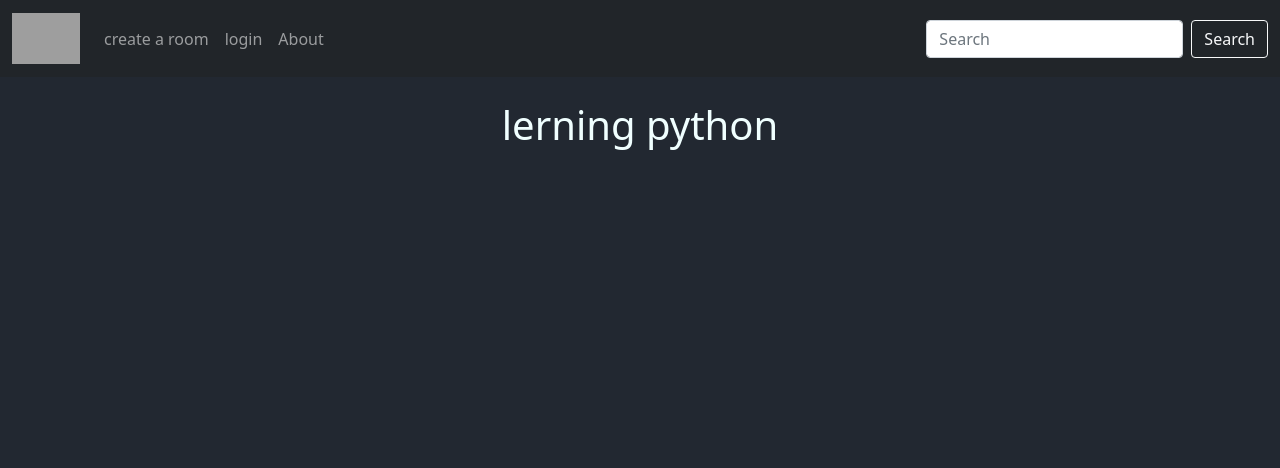
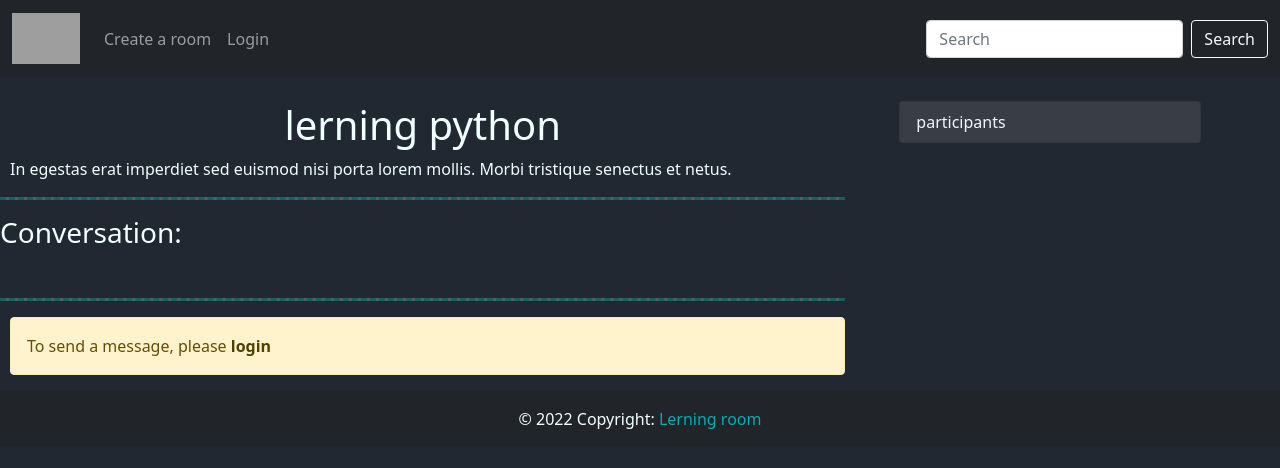
Before and after one commit to houshmand-2005/django4, a Django app: page /room/2/ in a window 1280 px wide. Shown: the top 468 px of the page. Run offline with Django 4.2, Linux system fonts and the light colour scheme; data comes from the database, SQL or seed files in the repository; some libraries are stand-ins or nearby versions; grey boxes are pictures that could not be loaded.

Commit message:
add some changes to mssage and room and style and add activiy

```diff
--- a/houshmand/base/templates/base/room.html
+++ b/houshmand/base/templates/base/room.html
@@ -1,5 +1,75 @@
 {% extends 'main.html' %}
 {% block content%}
-<div style="color:azure">
-<center><h1>{{room.name}}</h1></center></div>
+<head>
+<style>
+    hr{
+        border: none;
+        border-top-color: #00fff5;
+        border-top-style: dashed;
+        border-top-width: 3px;
+        }
+    .shads:hover{
+        box-shadow: 2.6px 5.1px 5.1px #555d66;
+    }
+</style>
+</head>
+<div class="row">
+    <div class="col-8">
+        <div style="color:azure">
+        <center><h1>{{room.name}}</h1></center>
+        <div style="margin-left:10px"><p>{{room.deprecation}}</p></div>
+        <hr>
+        <h3>Conversation:</h3>
+        <div class="container">
+
+            <div>
+                {% for message in room_messages %}
+                <div class="shads">
+                    <div class="alert alert-info" role="alert" style="background-color: #00ADB5">
+                        <p class="mb-0" ><b style="font-size:12px"><span>@{{message.user}} {{message.created|timesince}} ago </span></b>
+                            {% if request.user == message.user %}
+                            <b><a  style="color: #393E46;font-size:12px;" href="{% url 'delete-message' message.id %}"> | Delete</a></b>{% endif %}
+                        </p>
+                        <h4 class="alert-heading" ><p style="color: #222831">{{message.body}}</p>
+
+                      </div>
+
+
+
+                </div>
+                {% endfor %}
+            </div>
+
+    </div>
+    <br>
+        {% if request.user.is_authenticated %}
+        <form method="POST">
+            {% csrf_token %}
+            <hr>
+            <div class="input-group mb-3" style='margin-left: 20px;margin-right: 25px;background-color: rgb(51, 49, 49);'>
+            <input type="text" class="form-control"  name="body" placeholder="Write a message..." aria-label="Write a message..."  aria-describedby="button-addon2">
+            <button class="btn btn-outline-secondary" type="submit" id="button-addon2">Button</button>
+          </div>
+        </form>
+        <br>
+        {% else %}
+        <hr>
+        <div class="alert alert-warning" role="alert" style='margin-left: 10px;'>
+            To send a message, please <a href="{% url 'login' %}" class="alert-link">login</a>
+          </div>
+        {% endif %}
+        </div></div>
+
+        <div class="col-3" style="margin-left:30px">
+            <div class="list-group" >
+                <button type="button" class="list-group-item list-group-item-action " style="background-color:#393E46;color:aliceblue" aria-current="true">
+                  participants
+                </button>
+                </div>
+                {% for user in participants %}
+                <a href="#"><button type="button" class="list-group-item list-group-item-action"  style="background-color:#00ADB5">@{{user.username}}</button></a>
+                {% endfor %}
+              </div>
+        </div>
+
 {% endblock content %}
--- a/houshmand/templates/main.html
+++ b/houshmand/templates/main.html
@@ -27,4 +27,12 @@
     {% block content %}
     {% endblock %}
 </body>
+<!-- Footer -->
+<footer>
+  <div class="text-center p-3" style="background-color:#212529;color: azure">
+    © 2022 Copyright:
+    <span style="color: #00ADB5;"><a href="">Lerning room</a></span>
+  </div>
+
+</footer>
 </html>
--- a/houshmand/templates/navbar.html
+++ b/houshmand/templates/navbar.html
@@ -1,27 +1,4 @@
 {% load static %}
-<!-- <div>
-<nav class="navbar navbar-expand-sm navbar-dark bg-dark">
-    <div class="collapse navbar-collapse" id="navbarSupportedContent">
-      <ul class="navbar-nav me-auto">
-        <li class="nav-item">
-          <a class="nav-link active" aria-current="page" href="{% url 'home' %}">Home</a>
-        </li>
-        <li>
-            <button type="button" class="btn btn-dark"><a href="{% url 'create-room' %}">create a room</a></span></button>
-            </li>
-            </ul>
-      <form class="d-flex" method="GET" action="{% url 'home' %}">
-        <input class="form-control me-2" type="search" placeholder="Search" aria-label="Search" name="q" >
-        <button class="btn btn-outline-success" type="submit">Search</button>
-      </form>
-    </div>
-  </div>
-</nav>
-<hr>
-</div>
-
- -->
-
 <nav class="navbar navbar-expand-lg navbar-dark bg-dark">
   <div class="container-fluid">
     <a class="navbar-brand" href="{% url 'home' %}"><img src="{% static 'img/logo.svg' %}" alt=""width="68" height="51" alt=""></a>
@@ -34,14 +11,23 @@
           <a class="nav-link active" aria-current="page" href="{% url 'home' %}">Home</a>
         </li> -->
         <li class="nav-item">
-          <a class="nav-link" href="{% url 'create-room' %}">create a room</a>
+          <a class="nav-link" href="{% url 'create-room' %}">Create a room</a>
+        </li>
+
+        {% if request.user.is_authenticated %}
+
+        <li class="nav-item">
+          <a style="color:#00ADB5" class="nav-link" href="#">Hello {{request.user}}</a>
         </li>
         <li class="nav-item">
-          <a class="nav-link" href="{% url 'login' %}">login</a>
+          <a class="nav-link" href="{% url 'logout' %}">Logout</a>
         </li>
+
+        {% else %}
         <li class="nav-item">
-          <a class="nav-link" href="#">About</a>
+          <a class="nav-link" href="{% url 'login' %}">Login</a>
         </li>
+        {% endif %}
       </ul>
       <form class="d-flex" method="GET" action="{% url 'home' %}">
         <input class="form-control me-2" type="search" placeholder="Search" aria-label="Search" name="q">
```
Also changed, not shown: houshmand/base/templates/base/home.html (+13 -30 lines), houshmand/base/templates/base/login_register.html (+36 -5 lines).
